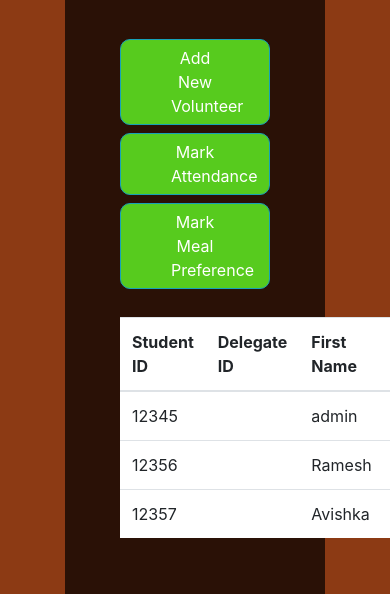
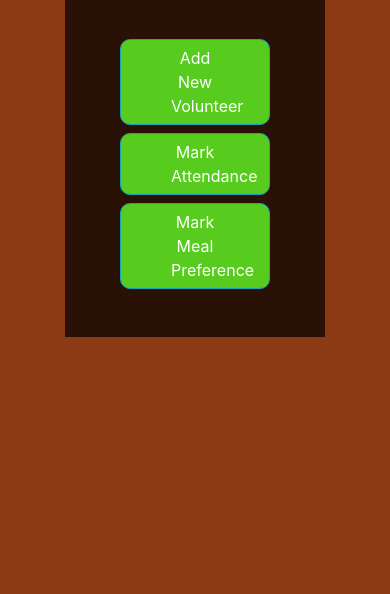
Before and after one commit to RameshRukshan/ZP_Awrudu_QRGenerator_And_MarkAttendance_Meal_Preferences, a PHP site: page /QR/ in a window 390 px wide; the page is wider, and only the part inside the window is pictured. Shown: the part 339-933 px from the top of that part. After the commit the page ends 676 px from the top of that part, so only its background shows below. Run offline with PHP 8.4, Linux system fonts and the light colour scheme; data comes from the database, SQL or seed files in the repository; data that the repository does not hold is empty.

Commit message:
hide table in mobile

```diff
--- a/inc/header.php
+++ b/inc/header.php
@@ -11,6 +11,12 @@
   <script src="https://maxcdn.bootstrapcdn.com/bootstrap/4.4.1/js/bootstrap.min.js"></script>
 
  <style>
+@media (max-width: 600px) {
+            table {
+                display: none;
+            }
+        }
+
   body{
     display: flex;
 	margin: 0;
--- a/pages/all_users.php
+++ b/pages/all_users.php
@@ -80,7 +80,7 @@
                 </div>
             </div>
             <div class="col-md-12">
-                <table class="table table-hover" style="background-color: white; margin-top: 20px;">
+                <table class="table table-hover" style="background-color: white; margin-top: 20px; @media (max-width: 600px) { display: none; }">
                     <thead>
                         <tr>
                             <th>Student ID</th>
```
